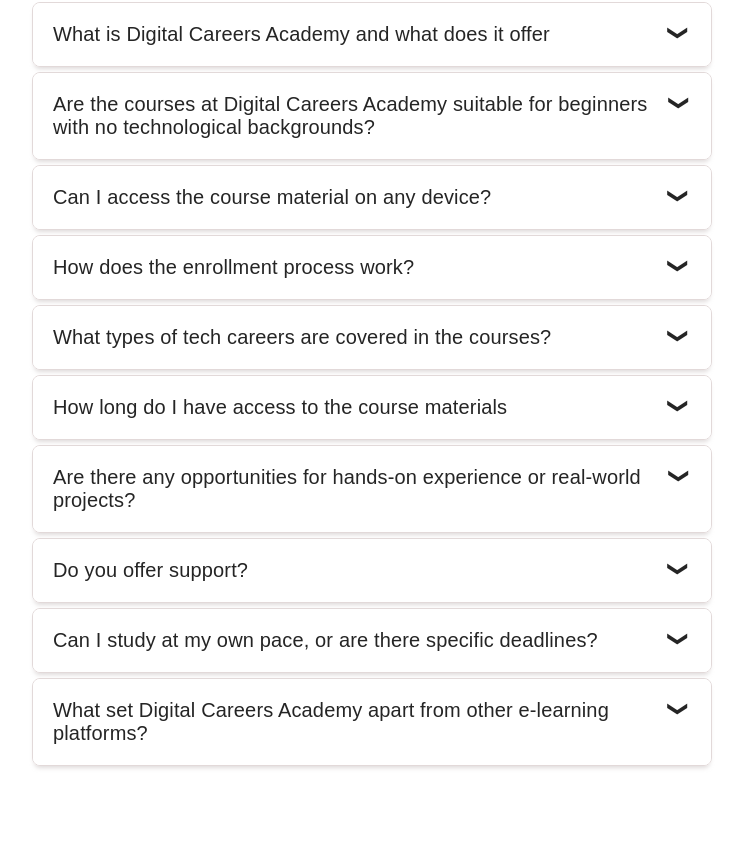
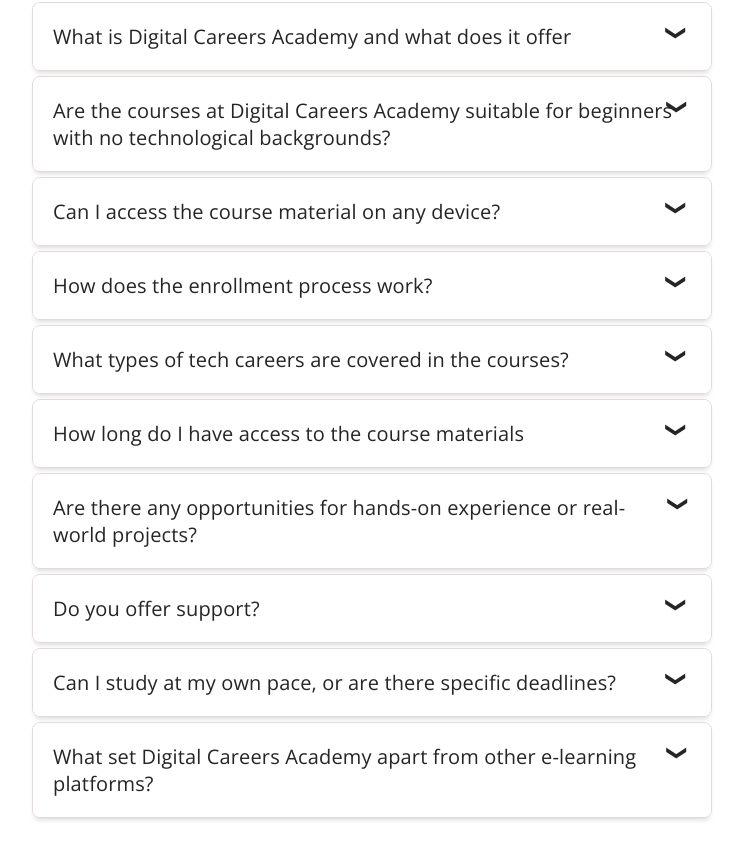
Before and after one commit to Akinyemi04/digital, a React (Create React App) app: page /faq in a window 1280 px wide. Shown: the part 620-1480 px from the top of the page, without its empty margins (268-1011 px from the left). Built offline with nearby package versions, Linux system fonts and the light colour scheme.

Commit message:
faq content

```diff
--- a/src/Components/FAQ.js
+++ b/src/Components/FAQ.js
@@ -20,14 +20,14 @@
 
 }
   return (
-    <div className="faqmain">
+    <div className="">
         <div className='faq-container' >
             <img alt='FAQ' src={bg} />
             <h1>Frequently Asked Questions</h1>
         </div>
 
 
-    <div className="row">
+    <div className="row faqmain">
         <div className="col">
             <div class="tabs">
             <div className="tab">
@@ -80,22 +80,22 @@
                 </div>
             </div>
             <div className="tab">
-                <input type="checkbox" id="chck7"/>
-                <label className="tab-label" for="chck7">Do you offer support?</label>
+                <input type="checkbox" id="chck8"/>
+                <label className="tab-label" for="chck8">Do you offer support?</label>
                 <div className="tab-content">
                 Lorem ipsum dolor sit amet consectetur adipisicing elit. A, in!
                 </div>
             </div>
             <div className="tab">
-                <input type="checkbox" id="chck7"/>
-                <label className="tab-label" for="chck7">Can I study at my own pace, or are there specific deadlines?</label>
+                <input type="checkbox" id="chck9"/>
+                <label className="tab-label" for="chck9">Can I study at my own pace, or are there specific deadlines?</label>
                 <div className="tab-content">
                 Lorem ipsum dolor sit amet consectetur adipisicing elit. A, in!
                 </div>
             </div>
             <div className="tab">
-                <input type="checkbox" id="chck7"/>
-                <label className="tab-label" for="chck7">What set Digital Careers Academy apart from other e-learning platforms?</label>
+                <input type="checkbox" id="chck10"/>
+                <label className="tab-label" for="chck10">What set Digital Careers Academy apart from other e-learning platforms?</label>
                 <div className="tab-content">
                 Lorem ipsum dolor sit amet consectetur adipisicing elit. A, in!
                 </div>
--- a/src/Components/faq.css
+++ b/src/Components/faq.css
@@ -1,7 +1,7 @@
 @charset "UTF-8";
 .faqmain {
   color: #252525;
-  font-family: sans-serif;
+  font-family: "Open Sans", sans-serif;
   font-size: 20px;
   font-style: normal;
   /* font-weight: 600; */
--- a/src/Components/faq.scss
+++ b/src/Components/faq.scss
@@ -1,9 +1,10 @@
-$midnight: #ffff;
-$clouds: #ffff;
+
+
+
 
 .faqmain{
   color:#252525;
-  font-family: sans-serif;
+  font-family: "Open Sans", sans-serif;
   font-size: 20px;
   font-style: normal;
  /* font-weight: 600; */
@@ -83,7 +84,7 @@
     max-height: 0;
     padding: 0 1em;
     color: rgb(27, 22, 22);
-    background: $clouds;
+    background: #ffff;
     transition: all .35s;
   }
   &-close {
@@ -91,7 +92,7 @@
     justify-content: flex-end;
     padding: 1em;
     font-size: 0.75em;
-    background: $midnight;
+    background: #ffff;
     cursor: pointer;
 
   }
```
Also changed, not shown: 1 other file (tests, documents, lock files or other folders).
